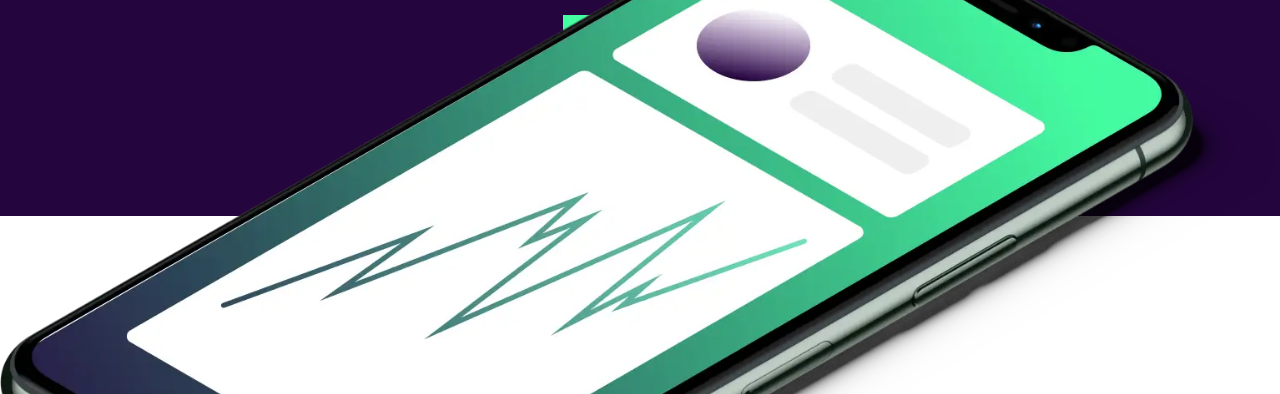
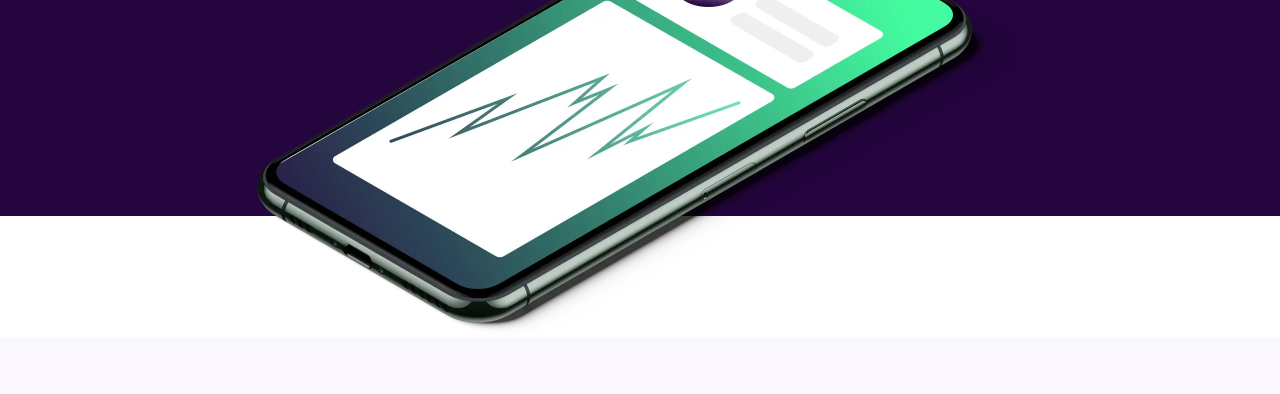
Before and after one commit to jkaps9/workit-landing-page, a website built with Vite: page index.html in a window 1280 px wide. Shown: the part 223-617 px from the top of the page. Built offline with nearby package versions, Linux system fonts and the light colour scheme.

Commit message:
scale image on tablets

```diff
--- a/src/style.css
+++ b/src/style.css
@@ -266,6 +266,10 @@ body {
 #image {
   z-index: 2;
   margin-top: -25%;
+  display: flex;
+  justify-content: center;
+  align-items: center;
+  width: 100%;
   img {
     width: 100%;
   }
@@ -276,12 +280,20 @@ body {
     padding-left: var(--page-padding-tablet);
     padding-right: var(--page-padding-tablet);
   }
+
+  img {
+    max-width: 515px;
+  }
 }
 
 @media only screen and (min-width: 64rem) {
   #hero {
     padding-left: var(--page-padding-desktop);
     padding-right: var(--page-padding-desktop);
+  }
+
+  img {
+    max-width: 767px;
   }
 }
 
```
